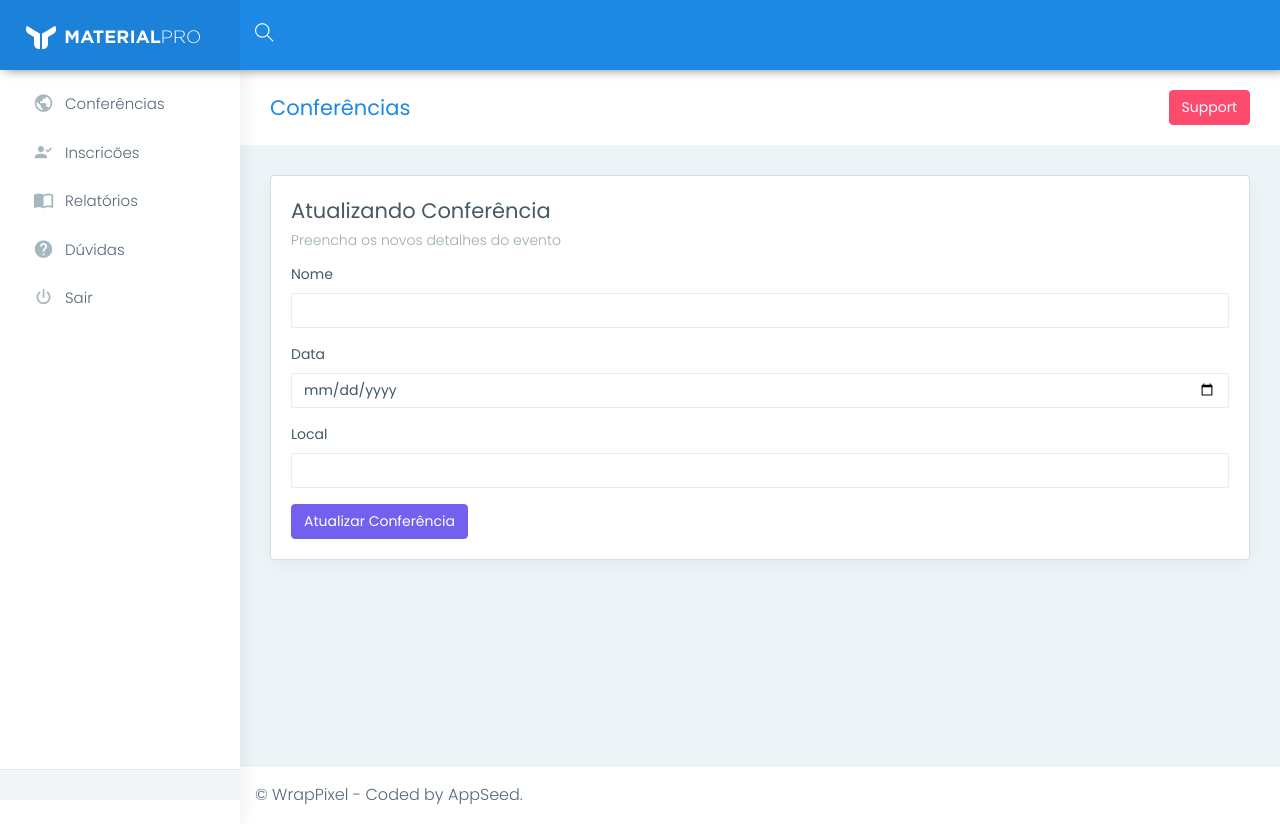
After one commit to cognicode-tech/inscricoes-conferencias, a FastAPI app: template templates/home/atualiza-conferencia.html in a window 1280 px wide. The commit adds this page. Run offline with FastAPI, Linux system fonts and the light colour scheme; the template is opened without the code that fills it, so the values that code supplies are empty; some libraries are stand-ins or nearby versions.

Commit message:
Adiciona botoes para remover e atualizar confs

```diff
--- a/inscricoes/db/crud.py
+++ b/inscricoes/db/crud.py
@@ -9,6 +9,8 @@ def create_conferencia(conferencia: Conferencia, engine=None):
     with Session(engine) as session:
         session.add(conferencia)
         session.commit()
+
+    logger.info(f"Conferencia {conferencia.id} criada com os dados: {conferencia}")
 
 
 def create_inscricao(inscricao: Inscricao, engine=None):
@@ -79,6 +81,10 @@ def update_conferencia(conferencia_id: int, conferencia: Conferencia, engine=Non
         session.commit()
         session.refresh(db_conferencia)
 
+        logger.info(
+            f"Conferencia {conferencia_id} atualizada com os valores: {conferencia_data}"
+        )
+
 
 def update_inscricao(inscricao_id: int, inscricao: Inscricao, engine=None):
     engine = get_sql_engine() if engine is None else engine
--- a/inscricoes/db/model.py
+++ b/inscricoes/db/model.py
@@ -1,4 +1,5 @@
 from datetime import datetime
+from functools import lru_cache
 from typing import Optional
 
 from sqlmodel import Field, SQLModel, create_engine
@@ -6,9 +7,10 @@ from sqlmodel import Field, SQLModel, create_engine
 from inscricoes.settings import DB_ENGINE_URL
 
 
+@lru_cache
 def get_sql_engine(engine_url: str | None = None, db_name: str = "inscricoes"):
     engine_url = DB_ENGINE_URL if engine_url is None else engine_url
-    engine = create_engine(engine_url, echo=True)
+    engine = create_engine(engine_url, echo=False)
     SQLModel.metadata.create_all(engine)
 
     return engine
--- a/inscricoes/main.py
+++ b/inscricoes/main.py
@@ -1,10 +1,17 @@
 from fastapi import FastAPI, Request
-from fastapi.responses import HTMLResponse, RedirectResponse
+from fastapi.responses import HTMLResponse
 from fastapi.staticfiles import StaticFiles
 from fastapi.templating import Jinja2Templates
 
-from inscricoes.db.crud import create_conferencia, read_conferencias
+from inscricoes.db.crud import (
+    create_conferencia,
+    delete_conferencia,
+    read_conferencia,
+    read_conferencias,
+    update_conferencia,
+)
 from inscricoes.db.model import Conferencia, Inscricao, Participante, get_sql_engine
+from inscricoes.logger import logger
 
 app = FastAPI()
 app.mount("/static", StaticFiles(directory="static"), name="static")
@@ -28,7 +35,42 @@ async def new_conference(request: Request):
     )
 
 
+@app.delete("/delete/{objeto}/{objeto_id}")
+async def delete_object(objeto: str, objeto_id: int):
+    if objeto == "inscricao":
+        pass  # delete_inscricao(objeto_id)
+    elif objeto == "participante":
+        pass  # delete_participante(objeto_id)
+    elif objeto == "conferencia":
+        # FIXME: Tem que remover as inscrições e participantes da conferência
+        delete_conferencia(objeto_id)
+        return {"message": "{objeto} {id} excluído com sucesso"}
+
+
+@app.get("/update")
+async def update_object(objeto: str, objeto_id: int, request: Request):
+    if objeto == "inscricao":
+        pass  # delete_inscricao(objeto_id)
+    elif objeto == "participante":
+        pass  # delete_participante(objeto_id)
+    elif objeto == "conferencia":
+        conferencia = read_conferencia(objeto_id)
+
+        return templates.TemplateResponse(
+            "home/atualiza-conferencia.html",
+            {"request": request, "conferencia": conferencia},
+        )
+
+
+# Actions
 @app.post("/create_conference")
 async def create_conference(conferencia: Conferencia):
     create_conferencia(conferencia)
     return conferencia.dict()
+
+
+@app.post("/update_conference")
+async def update_conference(conferencia: Conferencia):
+    conferencia_id = conferencia.id
+    update_conferencia(conferencia_id, conferencia)
+    return conferencia.dict()
--- /dev/null
+++ b/templates/home/atualiza-conferencia.html
@@ -0,0 +1,109 @@
+{% extends "layouts/base.html" %}
+
+{% block title %} UI Tables {% endblock %}
+
+<!-- Specific Page CSS goes HERE  -->
+{% block stylesheets %}{% endblock stylesheets %}
+
+{% block content %}
+
+    <!-- ============================================================== -->
+    <!-- Bread crumb and right sidebar toggle -->
+    <!-- ============================================================== -->
+    <div class="page-breadcrumb">
+        <div class="row align-items-center">
+            <div class="col-md-6 col-8 align-self-center">
+                <h3 class="page-title mb-0 p-0">Conferências</h3>
+                <div class="d-flex align-items-center">
+                </div>
+            </div>
+            <div class="col-md-6 col-4 align-self-center">
+                <div class="text-end upgrade-btn">
+                    <a href="https://appseed.us/support/"
+                       class="btn btn-danger d-none d-md-inline-block text-white" target="_blank">
+                       Support
+                    </a>
+                </div>
+            </div>
+        </div>
+    </div>
+    <!-- ============================================================== -->
+    <!-- End Bread crumb and right sidebar toggle -->
+    <!-- ============================================================== -->
+    <!-- ============================================================== -->
+    <!-- Container fluid  -->
+    <!-- ============================================================== -->
+    <div class="container-fluid">
+        <!-- ============================================================== -->
+        <!-- Start Page Content -->
+        <!-- ============================================================== -->
+        <div class="row">
+            <!-- column -->
+            <div class="col-sm-12">
+                <div class="card">
+                    <div class="card-body">
+                        <h4 class="card-title">Atualizando Conferência</h4>
+                        <h6 class="card-subtitle">Preencha os novos detalhes do evento</h6>
+                        <form id="updateConferenceForm">
+                            <input type="hidden" id="id" name="id" value="{{ conferencia.id }}">
+                            <div class="mb-3">
+                                <label for="nome" class="form-label">Nome</label>
+                                <input type="text" class="form-control" id="nome" name="nome" value="{{ conferencia.nome }}" required>
+                            </div>
+                            <div class="mb-3">
+                                <label for="data" class="form-label">Data</label>
+                                <input type="date" class="form-control" id="data" name="data" value="{{ conferencia.data }}" required>
+                            </div>
+                            <div class="mb-3">
+                                <label for="local" class="form-label">Local</label>
+                                <input type="text" class="form-control" id="local" name="local" value="{{ conferencia.local }}" required>
+                            </div>
+                            <button type="submit" class="btn btn-primary">Atualizar Conferência</button>
+                        </form>
+                    </div>
+                </div>
+            </div>
+        </div>
+        <!-- ============================================================== -->
+        <!-- End PAge Content -->
+        <!-- ============================================================== -->
+        <!-- ============================================================== -->
+        <!-- Right sidebar -->
+        <!-- ============================================================== -->
+        <!-- .right-sidebar -->
+        <!-- ============================================================== -->
+        <!-- End Right sidebar -->
+        <!-- ============================================================== -->
+    </div>
+    <!-- ============================================================== -->
+    <!-- End Container fluid  -->
+    <!-- ============================================================== -->
+
+{% endblock content %}
+
+{% block javascripts %}
+<script>
+    document.getElementById("updateConferenceForm").addEventListener("submit", function(event) {
+        event.preventDefault();
+
+        var form = event.target;
+        var formData = new FormData(form);
+        var jsonData = {};
+
+        for (var pair of formData.entries()) {
+            jsonData[pair[0]] = pair[1];
+        }
+
+        var xhr = new XMLHttpRequest();
+        xhr.open("POST", "/update_conference");
+        xhr.setRequestHeader("Content-Type", "application/json");
+        xhr.send(JSON.stringify(jsonData));
+
+        xhr.onload = function() {
+            if (xhr.status === 200 || xhr.status === 201) {
+                window.location.href = "/";
+            }
+        };
+    });
+</script>
+{% endblock javascripts %}
```
Also changed, not shown: templates/home/lista-conferencias.html (+38 -2 lines).
